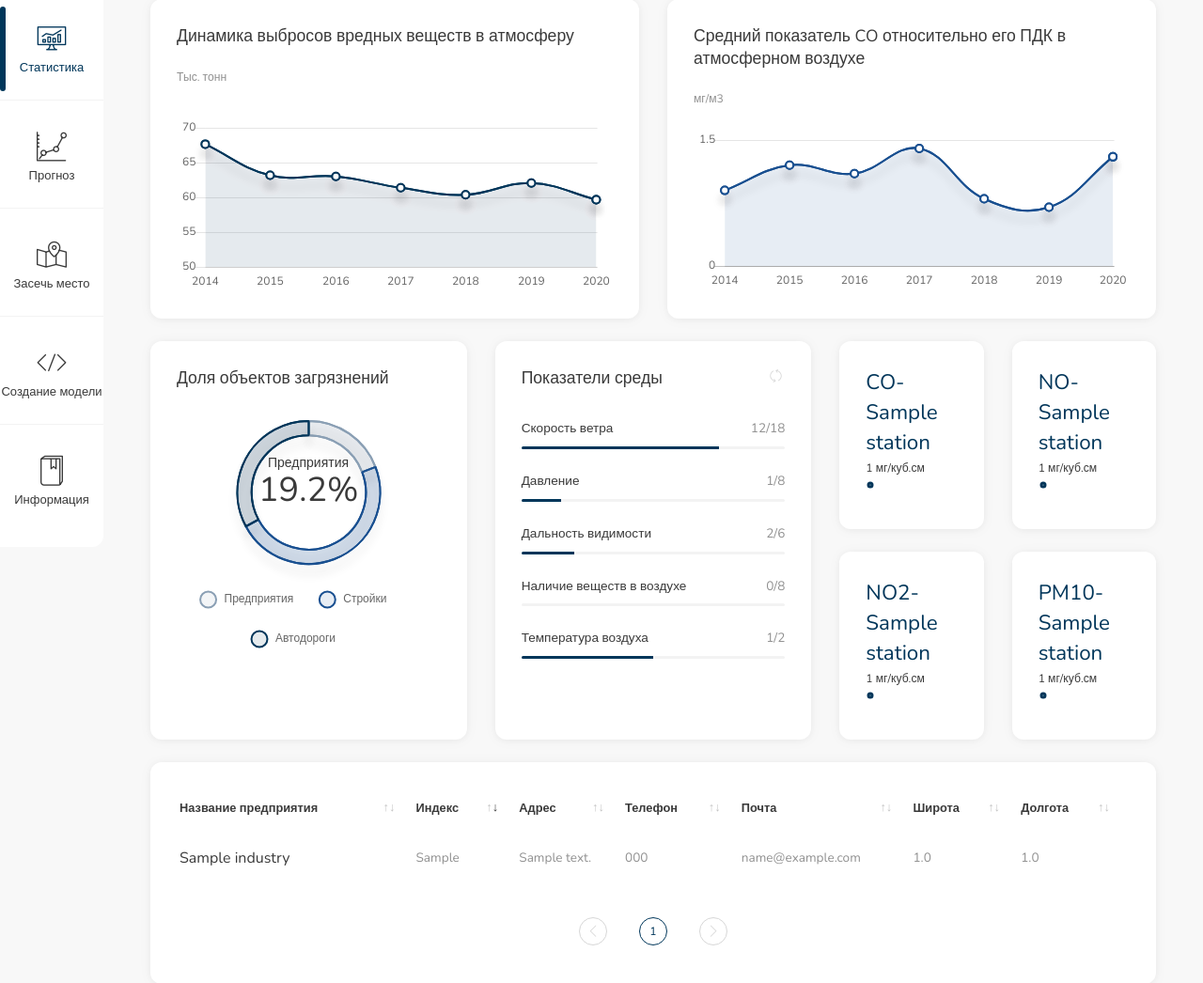
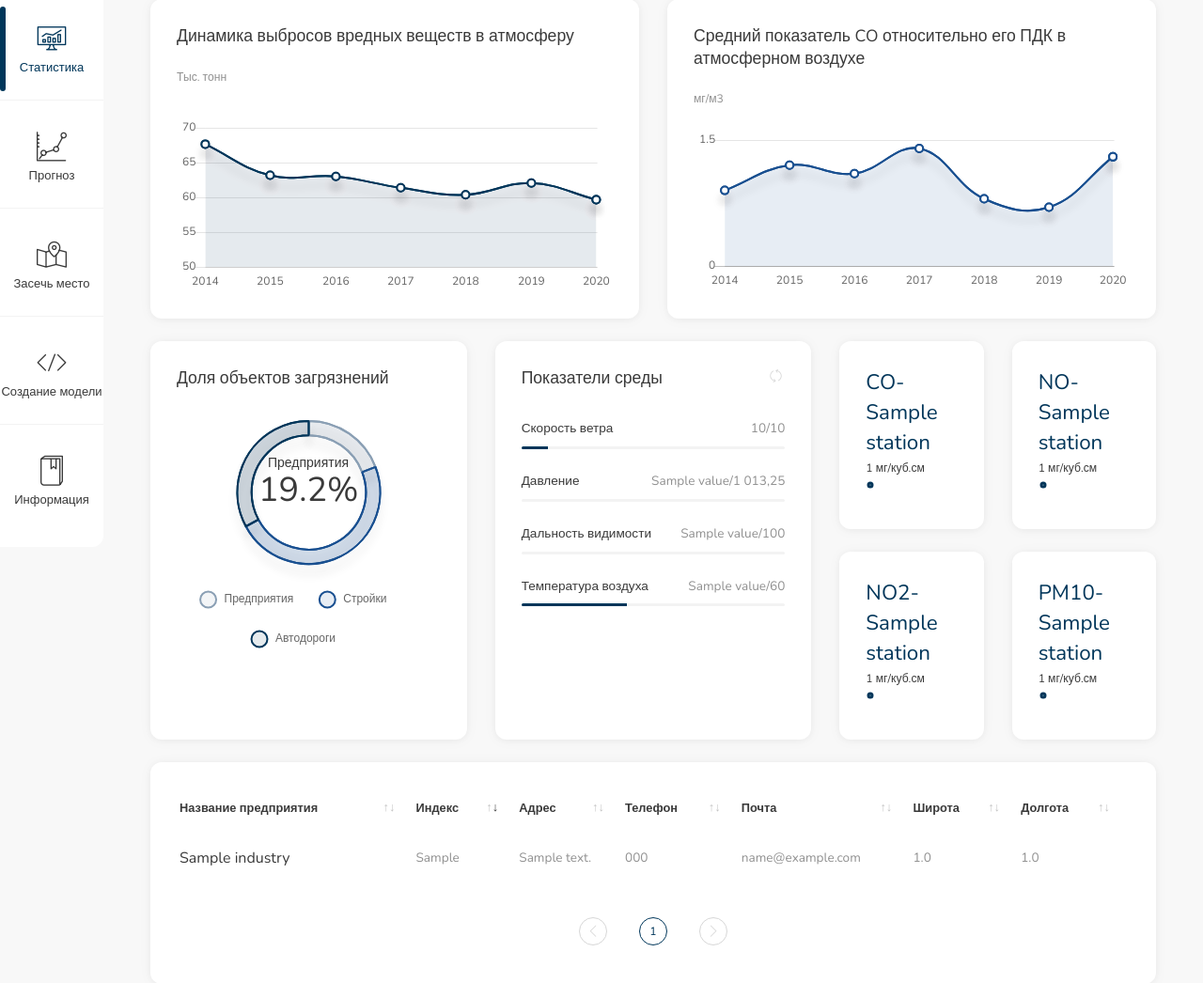
Before and after one commit to blukky/LCT, a Django app: page /statistics in a window 1280 px wide. Shown: the part 218-1264 px from the top of the page at 94% size. Run offline with Django 3.2, Linux system fonts and the light colour scheme; tables that the repository leaves empty hold one stand-in row (values such as "Sample post"); a database or web service that is not in the repository returns one stand-in record (values such as "Sample title"); data that the repository does not hold is empty; some libraries are stand-ins or nearby versions.

Commit message:
Last Commit

```diff
--- a/businesscard/views.py
+++ b/businesscard/views.py
@@ -273,7 +273,7 @@ def statistics(request):   # функция рендеринга страниц
         NO2.append(data.NO2)
         PM10.append(data.MP10)
         PM25.append(data.MP25)
-    data = weather.get_breez_current(55.755819, 37.617644)['data']  # получение погоды
+    data = weather.get_breez_current(55.755819, 37.617644)['data'] # получение погоды
     return render(request, "statistics.html",
                   {'ind': industry, 'data': data, 'label': label, 'co': CO, 'no': NO, 'no2': NO2, 'pm10': PM10,
                    'pm25': PM25})
--- a/templates/create_model.html
+++ b/templates/create_model.html
@@ -241,10 +241,10 @@
                                             <h6 class="mb-0">Качество модели</h6>
                                             <div role="progressbar" id="grafik" class="progress-bar-circle position-relative"
                                                  data-color="#922c88"
-                                                 data-trailColor="#d7d7d7" aria-valuemax="100" aria-valuenow="0"
+                                                 data-trailColor="#d7d7d7" aria-valuemax="100" aria-valuenow="87"
                                                  data-show-percent="true">
                                             </div>
-                                            <div id="name_model"></div>
+                                            <div id="name_model">mymodel.h5</div>
                                             <div id="cancel" class="btn btn-danger">Удалить</div>
                                             <div id="save" download="maybe.h5" class="btn btn-success">Сохранить</a>
                                         </div>
--- a/templates/statistics.html
+++ b/templates/statistics.html
@@ -124,51 +124,40 @@
                             <h5 class="card-title">Показатели среды</h5>
                             <div class="mb-4">
                                 <p class="mb-2">Скорость ветра
-                                    <span class="float-right text-muted">12/18</span>
+                                    <span class="float-right text-muted">{{ data.wind.speed.value|round_num }}/{{ data.wind_gust.value|round_num }}</span>
                                 </p>
                                 <div class="progress">
-                                    <div class="progress-bar" role="progressbar" aria-valuenow="75" aria-valuemin="0"
-                                         aria-valuemax="100"></div>
+                                    <div class="progress-bar" role="progressbar" aria-valuenow="{{ data.wind.speed.value|to_int }}" aria-valuemin="0"
+                                         aria-valuemax="{{ data.wind_gust.value|to_int }}"></div>
                                 </div>
                             </div>
 
                             <div class="mb-4">
                                 <p class="mb-2">Давление
-                                    <span class="float-right text-muted">1/8</span>
+                                    <span class="float-right text-muted">{{ data.pressure.value }}/1 013,25</span>
                                 </p>
                                 <div class="progress">
-                                    <div class="progress-bar" role="progressbar" aria-valuenow="15" aria-valuemin="0"
-                                         aria-valuemax="100"></div>
+                                    <div class="progress-bar" role="progressbar" aria-valuenow="{{ data.pressure.value }}" aria-valuemin="0"
+                                         aria-valuemax="1 013"></div>
                                 </div>
                             </div>
 
                             <div class="mb-4">
                                 <p class="mb-2">Дальность видимости
-                                    <span class="float-right text-muted">2/6</span>
+                                    <span class="float-right text-muted">{{ data.visibility.value }}/100</span>
                                 </p>
                                 <div class="progress">
-                                    <div class="progress-bar" role="progressbar" aria-valuenow="20" aria-valuemin="0"
+                                    <div class="progress-bar" role="progressbar" aria-valuenow="{{ data.visibility.value }}" aria-valuemin="0"
                                          aria-valuemax="100"></div>
                                 </div>
                             </div>
-
                             <div class="mb-4">
-                                <p class="mb-2">Наличие веществ в воздухе
-                                    <span class="float-right text-muted">0/8</span>
+                                <p class="mb-2">Температура воздуха
+                                    <span class="float-right text-muted">{{ data.temperature.value }}/60</span>
                                 </p>
                                 <div class="progress">
-                                    <div class="progress-bar" role="progressbar" aria-valuenow="0" aria-valuemin="0"
-                                         aria-valuemax="100"></div>
-                                </div>
-                            </div>
-
-                            <div class="mb-4">
-                                <p class="mb-2">Температура воздуха
-                                    <span class="float-right text-muted">1/2</span>
-                                </p>
-                                <div class="progress">
-                                    <div class="progress-bar" role="progressbar" aria-valuenow="50" aria-valuemin="0"
-                                         aria-valuemax="100"></div>
+                                    <div class="progress-bar" role="progressbar" aria-valuenow="{{ data.temperature.value|int_temp }}" aria-valuemin="0"
+                                         aria-valuemax="60"></div>
                                 </div>
                             </div>
 
```
